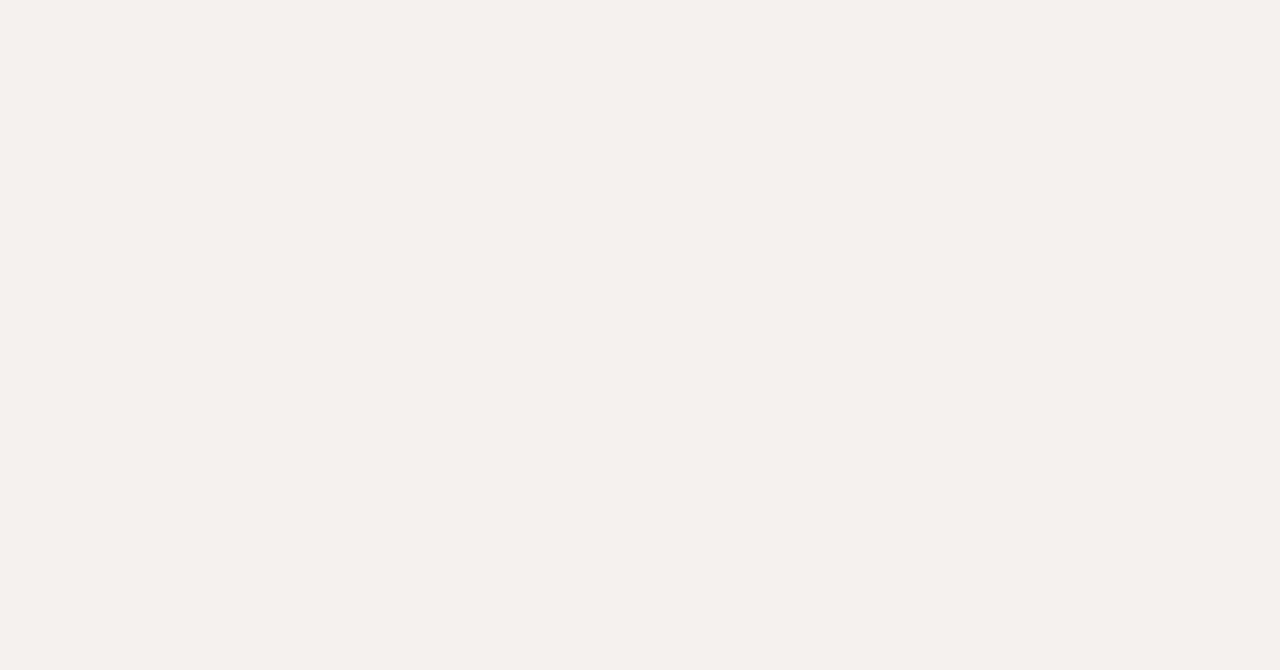
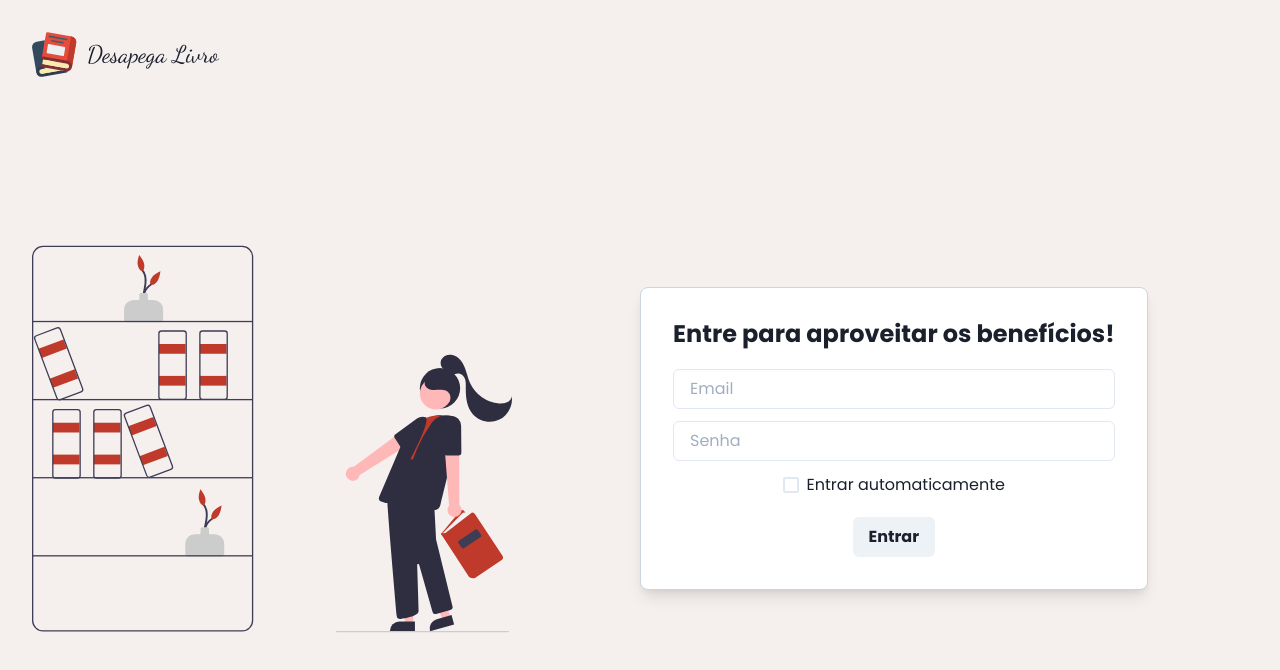
Before and after one commit to AntonioRDev/desapegalivro-front, a Next.js app: page /login in a window 1280 px wide. Shown: the top 670 px of the page. Built offline with nearby package versions, Linux system fonts and the light colour scheme; a small style sheet from the web is missing; a web font is replaced by a local one.

Commit message:
Pagina de login

```diff
--- a/src/pages/_app.tsx
+++ b/src/pages/_app.tsx
@@ -26,6 +26,7 @@ function MyApp({ Component, pageProps }: AppProps) {
   return (
     <>
       <Head>
+        <title>Desapega Livro - Seu lugar de doar livros!</title>
         <link
           href="https://fonts.googleapis.com/css2?family=Aladin&family=Dancing+Script:wght@400;500;600;700&family=Poppins:wght@400;500;700&family=Roboto:wght@400;500;700&display=swap"
           rel="stylesheet"
--- a/src/pages/login.tsx
+++ b/src/pages/login.tsx
@@ -1,12 +1,74 @@
-import React from 'react';
-import { Flex } from '@chakra-ui/react';
+import React from "react";
+import {
+  Button,
+  Flex,
+  Heading,
+  Checkbox,
+  Input,
+  Text,
+  VStack,
+} from "@chakra-ui/react";
+import BookLogo from "../assets/icons/BookLogo.svg";
+import BookLogin from "../assets/images/book-login.svg";
+import Image from "next/image";
 
-const Registrar: React.FC = () => {
+const Login: React.FC = () => {
   return (
-      <Flex direction='column' minH="100vh" w="100%" bgColor="#F5F0EE">
+    <Flex
+      justifyContent="center"
+      w="100%"
+      minHeight="100vh"
+      height="100%"
+      bgColor="#F5F0EE"
+    >
+      <Flex direction="column" height="100%" maxWidth="maxWidthLayout" w="100%">
+        <Flex as="header" alignItems="center" cursor="pointer" pt="8">
+          <Image src={BookLogo} />
 
+          <Text fontFamily="dancingScript" fontSize="1.5rem" ml="0.625rem">
+            Desapega Livro
+          </Text>
+        </Flex>
+
+        <Flex as="main" height="100%" alignItems="center">
+          <Flex w="50%">
+            <Image src={BookLogin} width={480} height={480} />
+          </Flex>
+
+          <Flex w="50%" alignItems="center">
+            <Flex
+              as="form"
+              direction="column"
+              alignItems="center"
+              shadow="lg"
+              bgColor="white"
+              borderWidth={1}
+              borderColor="gray.300"
+              rounded="lg"
+              p="8"
+              height="fit-content"
+            >
+              <Heading fontSize="x-large" textAlign="center" mb="5">
+                Entre para aproveitar os benefícios!
+              </Heading>
+
+              <VStack w="100%" spacing="3" mb="5">
+                <Input placeholder="Email" />
+
+                <Input placeholder="Senha" />
+
+                <Checkbox>Entrar automaticamente</Checkbox>
+              </VStack>
+
+              <Flex>
+                <Button>Entrar</Button>
+              </Flex>
+            </Flex>
+          </Flex>
+        </Flex>
       </Flex>
+    </Flex>
   );
-}
+};
 
-export default Registrar;
+export default Login;
```
